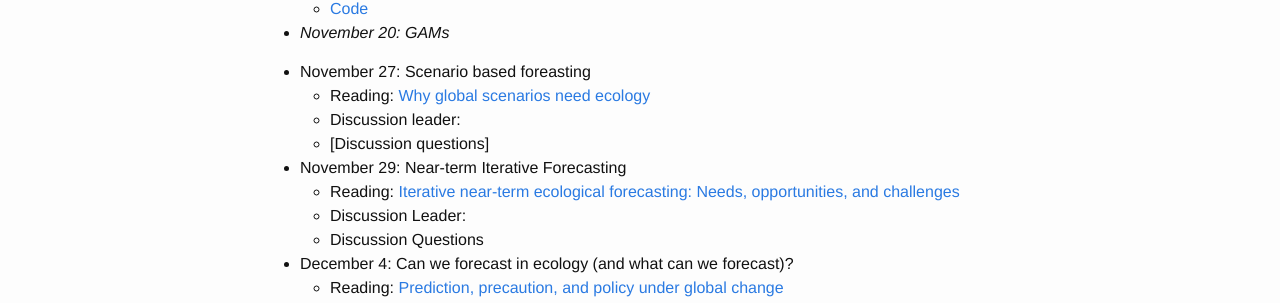
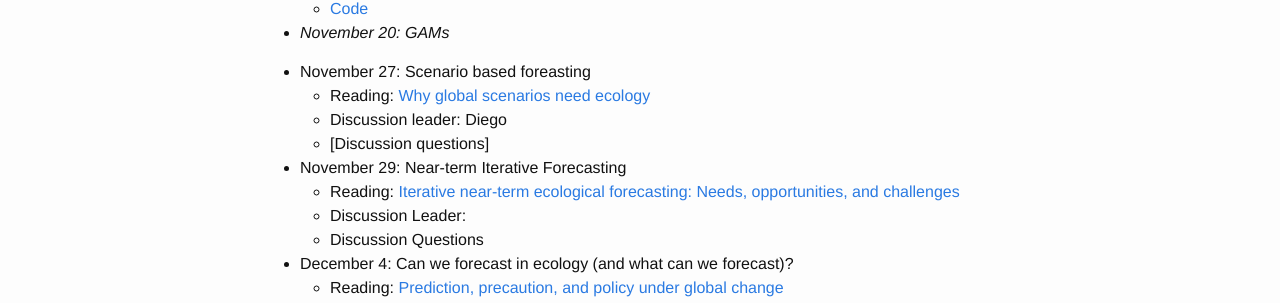
Before and after one commit to weecology/forecasting-dynamics-course, a Jekyll site: the page built from schedule.md, in a window 1280 px wide and 900 px high, scrolled down 2171 px. Shown: the part 315-618 px from the top of the window. Built offline with Jekyll 4.4.1, drawn with Linux system fonts in a browser that asks for light colours.

Commit message:
Add discussion leader

```diff
--- a/schedule.md
+++ b/schedule.md
@@ -118,7 +118,7 @@ Activity days when laptops are required are noted in italics. Discussion leaders
 
 * November 27: Scenario based foreasting
     * Reading: [Why global scenarios need ecology](https://doi.org/10.1890/1540-9295(2003)001[0322:WGSNE]2.0.CO;2)
-    * Discussion leader:
+    * Discussion leader: Diego
 	* [Discussion questions]
 
 * November 29:  Near-term Iterative Forecasting
```
